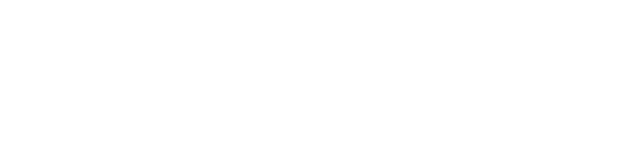
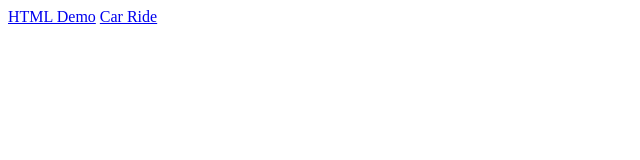
Before and after one commit to SANJAY-MISTRY/Sanjay-mistry.github.io, a plain HTML site: page index.html in a window 1280 px wide. Shown: the whole page, without its empty margins (0-640 px from the left). Drawn offline with Linux system fonts and the light colour scheme.

Commit message:
Update index.html

```diff
--- a/index.html
+++ b/index.html
@@ -9,7 +9,8 @@
 
 <body>
 
-<a href="https://sanjay-mistry.github.io/Htmldemo.html" target="_blank"></a>
+<a href="https://sanjay-mistry.github.io/Htmldemo.html" target="_blank">HTML Demo</a>
+	<a href="https://sanjay-mistry.github.io/mycar.html" target="_blank">Car Ride</a>
 
 
 </body>
```
